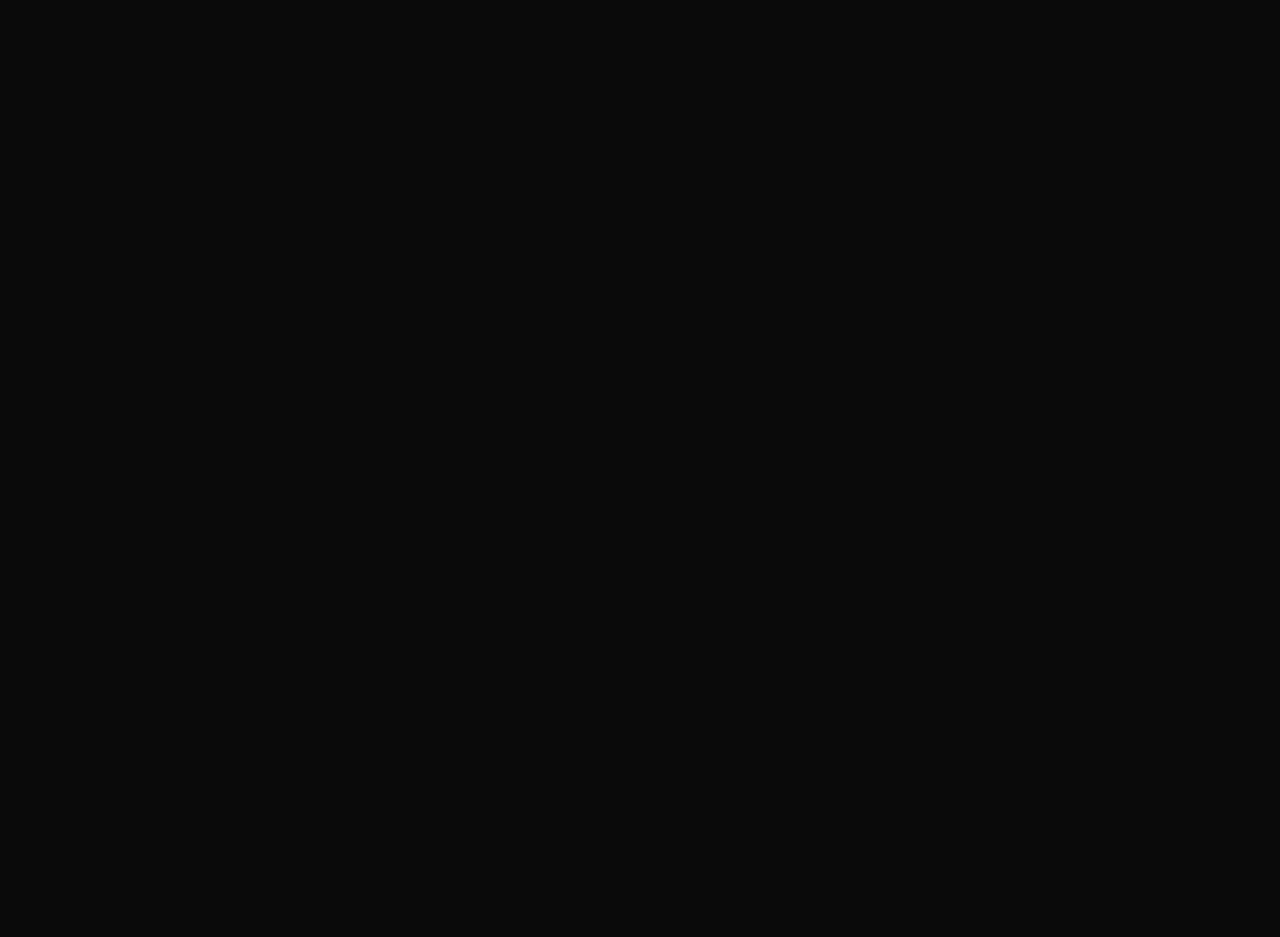
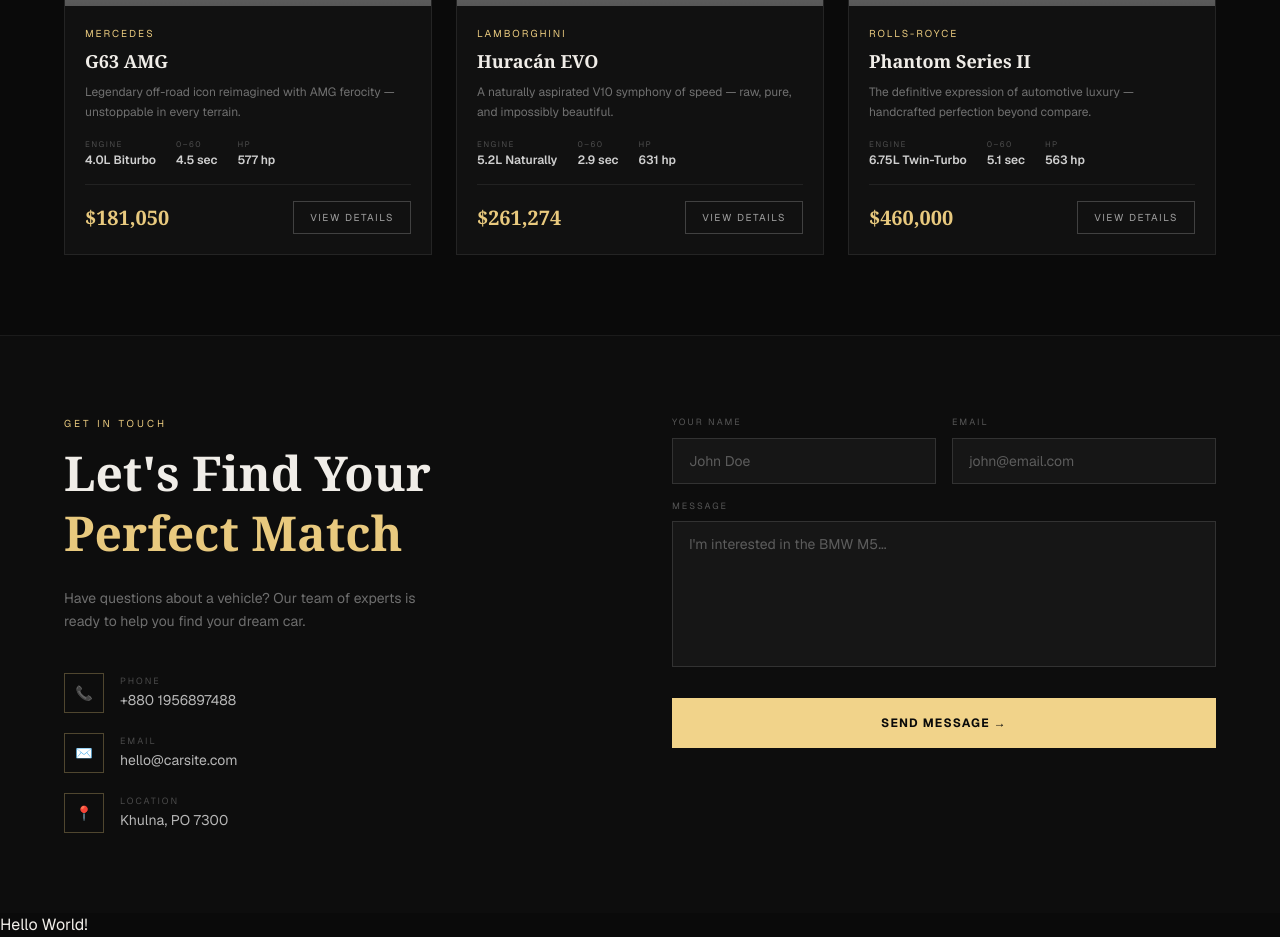
Before and after one commit to rafiq-567/car-site, a Next.js app: page / in a window 1280 px wide. Shown: the part 1820-2757 px from the top of the page. Before the commit the page ends 855 px from the top, so only its background shows below. Built offline with nearby package versions, Linux system fonts and the light colour scheme; grey boxes are pictures that could not be loaded.

Commit message:
added contact section

```diff
--- a/next.config.mjs
+++ b/next.config.mjs
@@ -1,6 +1,7 @@
 /** @type {import('next').NextConfig} */
 const nextConfig = {
-  /* config options here */
+  images: {
+    domains: ["images.unsplash.com"],
+  },
 };
-
 export default nextConfig;
--- /dev/null
+++ b/src/app/components/Contact.jsx
@@ -0,0 +1,106 @@
+"use client";
+
+import { useState } from "react";
+
+export default function Contact() {
+  const [form, setForm]         = useState({ name: "", email: "", message: "" });
+  const [submitted, setSubmitted] = useState(false);
+
+  const handleChange = (e) => setForm({ ...form, [e.target.name]: e.target.value });
+
+  const handleSubmit = (e) => {
+    e.preventDefault();
+    if (!form.name || !form.email || !form.message) return;
+    setSubmitted(true);
+    setForm({ name: "", email: "", message: "" });
+    setTimeout(() => setSubmitted(false), 4000);
+  };
+
+  return (
+    <section
+      id="contact"
+      className="py-20 px-8 md:px-16"
+      style={{ background: "#0d0d0d", borderTop: "0.5px solid rgba(255,255,255,0.06)" }}
+    >
+      <div className="max-w-6xl mx-auto grid md:grid-cols-2 gap-16 items-start">
+
+        <div>
+          <p className="text-[10px] tracking-[3px] uppercase text-gold mb-3">Get In Touch</p>
+          <h2 className="text-4xl md:text-5xl font-bold leading-tight mb-6" style={{ fontFamily: "Georgia, serif" }}>
+            Let&apos;s Find Your
+            <br />
+            <span className="text-gold">Perfect Match</span>
+          </h2>
+          <p className="text-white/40 text-sm leading-relaxed mb-10 max-w-sm">
+            Have questions about a vehicle? Our team of experts is ready to help
+            you find your dream car.
+          </p>
+
+          <div className="flex flex-col gap-5">
+            {[
+              { icon: "📞", label: "Phone",    value: "+880 1956897488" },
+              { icon: "✉️", label: "Email",    value: "hello@carsite.com" },
+              { icon: "📍", label: "Location", value: "Khulna, PO 7300" },
+            ].map((item) => (
+              <div key={item.label} className="flex items-center gap-4">
+                <div
+                  className="w-10 h-10 flex items-center justify-center text-sm flex-shrink-0"
+                  style={{ border: "0.5px solid rgba(232,201,126,0.3)" }}
+                >
+                  {item.icon}
+                </div>
+                <div>
+                  <div className="text-[9px] tracking-[2px] uppercase text-white/25 mb-0.5">{item.label}</div>
+                  <div className="text-sm text-white/70">{item.value}</div>
+                </div>
+              </div>
+            ))}
+          </div>
+        </div>
+
+        <div>
+          {submitted ? (
+            <div
+              className="flex flex-col items-center justify-center py-16 text-center"
+              style={{ border: "0.5px solid rgba(232,201,126,0.2)", background: "rgba(232,201,126,0.03)" }}
+            >
+              <div className="text-4xl mb-4">✓</div>
+              <p className="text-xl text-gold mb-2" style={{ fontFamily: "Georgia, serif" }}>Message Sent!</p>
+              <p className="text-sm text-white/40">We&apos;ll get back to you within 24 hours.</p>
+            </div>
+          ) : (
+            <div className="flex flex-col gap-4">
+              <div className="grid grid-cols-2 gap-4">
+                <div>
+                  <label className="text-[9px] tracking-[2px] uppercase text-white/30 block mb-2">Your Name</label>
+                  <input
+                    type="text" name="name" value={form.name} onChange={handleChange}
+                    placeholder="John Doe" className="input-dark w-full px-4 py-3 text-sm"
+                  />
+                </div>
+                <div>
+                  <label className="text-[9px] tracking-[2px] uppercase text-white/30 block mb-2">Email</label>
+                  <input
+                    type="email" name="email" value={form.email} onChange={handleChange}
+                    placeholder="john@email.com" className="input-dark w-full px-4 py-3 text-sm"
+                  />
+                </div>
+              </div>
+              <div>
+                <label className="text-[9px] tracking-[2px] uppercase text-white/30 block mb-2">Message</label>
+                <textarea
+                  name="message" value={form.message} onChange={handleChange}
+                  placeholder="I'm interested in the BMW M5..." rows={6}
+                  className="input-dark w-full px-4 py-3 text-sm resize-none"
+                />
+              </div>
+              <button onClick={handleSubmit} className="btn-gold w-full py-4 gap-3 mt-2">
+                Send Message →
+              </button>
+            </div>
+          )}
+        </div>
+      </div>
+    </section>
+  );
+}
--- a/src/app/components/Hero.jsx
+++ b/src/app/components/Hero.jsx
@@ -35,7 +35,7 @@ export default function Hero() {
             className="text-gold text-[10px] tracking-[3px] uppercase px-4 py-1.5"
             style={{ border: "0.5px solid rgba(232,201,126,0.35)" }}
           >
-            Premium Collection 2025
+            Premium Collection 2026
           </span>
         </div>
 
--- a/src/app/page.js
+++ b/src/app/page.js
@@ -1,10 +1,14 @@
 import Image from "next/image";
 import Hero from "./components/Hero";
+import CarListing from "./components/CarListing";
+import Contact from "./components/Contact";
 
 export default function Home() {
   return (
     <div>
       <Hero />
+      <CarListing />
+      <Contact />
       <h1>Hello World!</h1>
     </div>
   );
```
